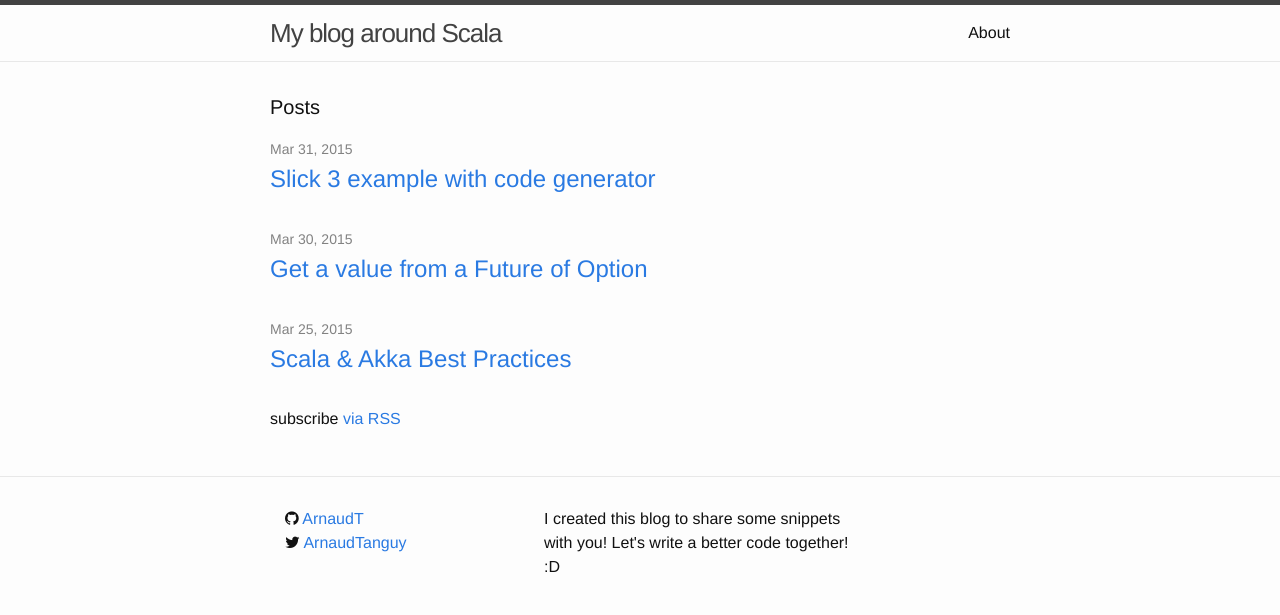
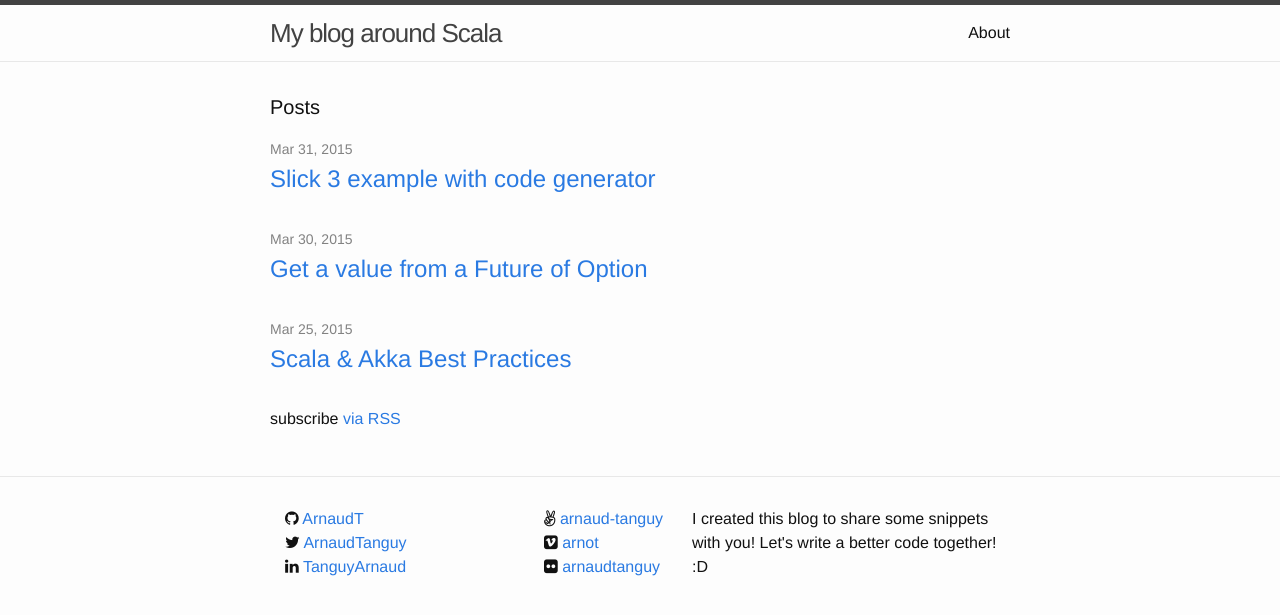
Before and after one commit to ArnaudT/ArnaudT.github.io, a Jekyll site: the page built from index.html, in a window 1280 px wide. Shown: the top 615 px of the page. Built offline with Jekyll 4.4.1, drawn with Linux system fonts in a browser that asks for light colours; nearby versions of some CDN libraries.

Commit message:
add more social links!

```diff
--- a/_config.yml
+++ b/_config.yml
@@ -5,8 +5,12 @@ description: > # this means to ignore newlines until "baseurl:"
   Let's write a better code together! :D
 baseurl: "" # the subpath of your site, e.g. /blog/
 url: "http://arnaudt.github.io" # the base hostname & protocol for your site
-twitter_username: ArnaudTanguy
-github_username:  ArnaudT
+twitter_username:   ArnaudTanguy
+github_username:    ArnaudT
+linkedin_username:  TanguyArnaud
+angellist_username: arnaud-tanguy
+vimeo_username:     arnot
+flickr_username:    arnaudtanguy
 
 # Build settings
 markdown: kramdown
--- a/_includes/footer.html
+++ b/_includes/footer.html
@@ -18,6 +18,45 @@
             <i class="fa fa-twitter"></i>
             <a href="https://twitter.com/{{ site.twitter_username }}">
               <span class="username">{{ site.twitter_username }}</span>
+            </a>
+          </li>
+          {% endif %}
+
+          {% if site.linkedin_username %}
+          <li>
+            <i class="fa fa-linkedin"></i>
+            <a href="https://www.linkedin.com/in/{{ site.linkedin_username }}">
+              <span class="username">{{ site.linkedin_username }}</span>
+            </a>
+          </li>
+          {% endif %}
+        </ul>
+      </div>
+          <div class="footer-col  footer-col-2">
+            <ul class="social-media-list">
+          {% if site.angellist_username %}
+          <li>
+            <i class="fa fa-angellist"></i>
+            <a href="https://angel.co/{{ site.angellist_username }}">
+              <span class="username">{{ site.angellist_username }}</span>
+            </a>
+          </li>
+          {% endif %}
+
+          {% if site.vimeo_username %}
+          <li>
+            <i class="fa fa-vimeo-square"></i>
+            <a href="https://vimeo.com/{{ site.vimeo_username }}">
+              <span class="username">{{ site.vimeo_username }}</span>
+            </a>
+          </li>
+          {% endif %}
+
+          {% if site.flickr_username %}
+          <li>
+            <i class="fa fa-flickr"></i>
+            <a href="https://www.flickr.com/photos/{{ site.flickr_username }}">
+              <span class="username">{{ site.flickr_username }}</span>
             </a>
           </li>
           {% endif %}
```
